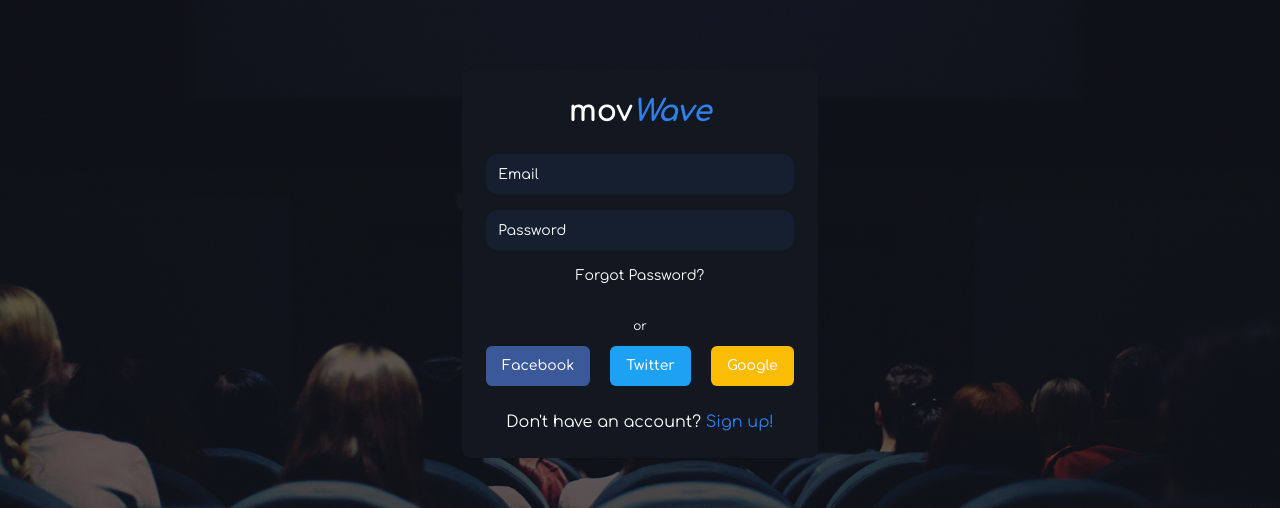
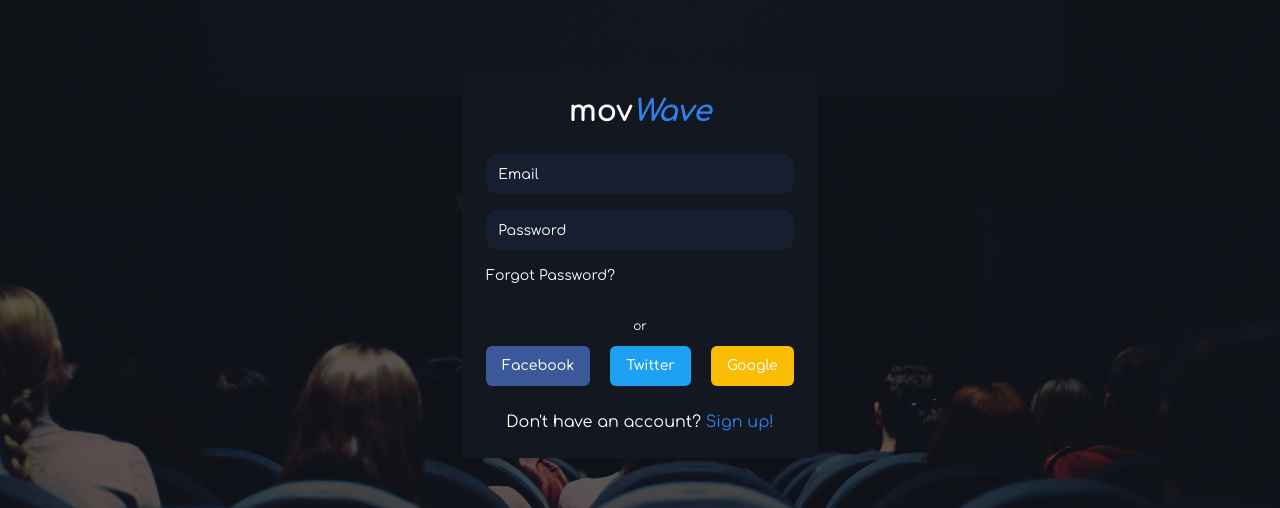
Before and after one commit to aayussraut/next-movWave, a Next.js app: page /auth/login in a window 1280 px wide. Shown: the part 136-644 px from the top of the page. Built offline with nearby package versions, Linux system fonts and the light colour scheme.

Commit message:
chore: Update AuthWrapper component styling

```diff
--- a/src/components/card/auth-wrapper.tsx
+++ b/src/components/card/auth-wrapper.tsx
@@ -16,9 +16,9 @@ export const AuthWrapper = ({
 }: AuthWrapperProps) => {
   return (
     <div className="flex justify-center items-center  bg-[url('/login-bg.jpg')] bg-cover bg-center h-screen ">
-      <Card className="bg-[#131720] border-none text-white text-center">
+      <Card className="bg-[#131720] border-none text-white">
         <CardHeader>
-          <div className="text-3xl ">
+          <div className="text-3xl text-center">
             <span className="text-white font-bold">mov</span>
             <span className="text-[#2f80ed] italic font-extrabold">Wave</span>
           </div>
```
